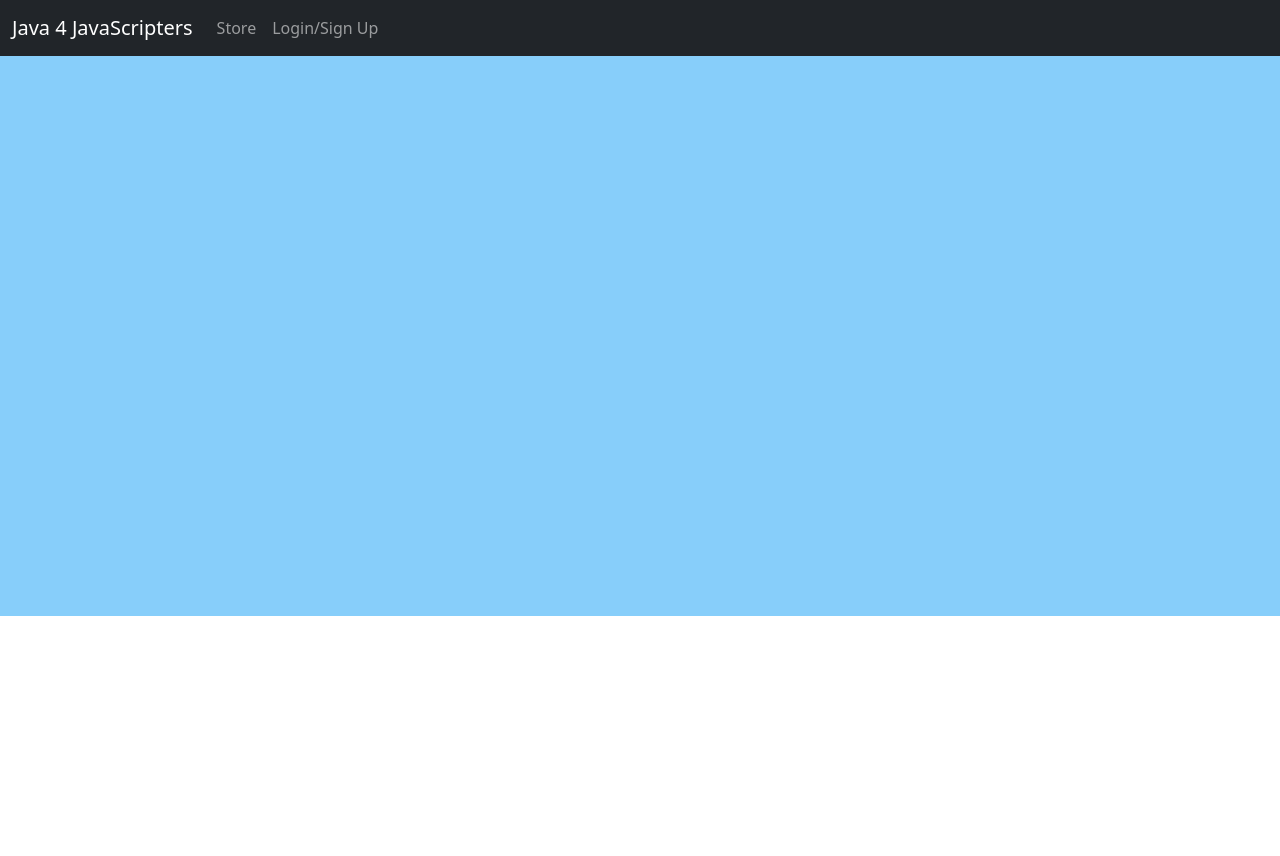
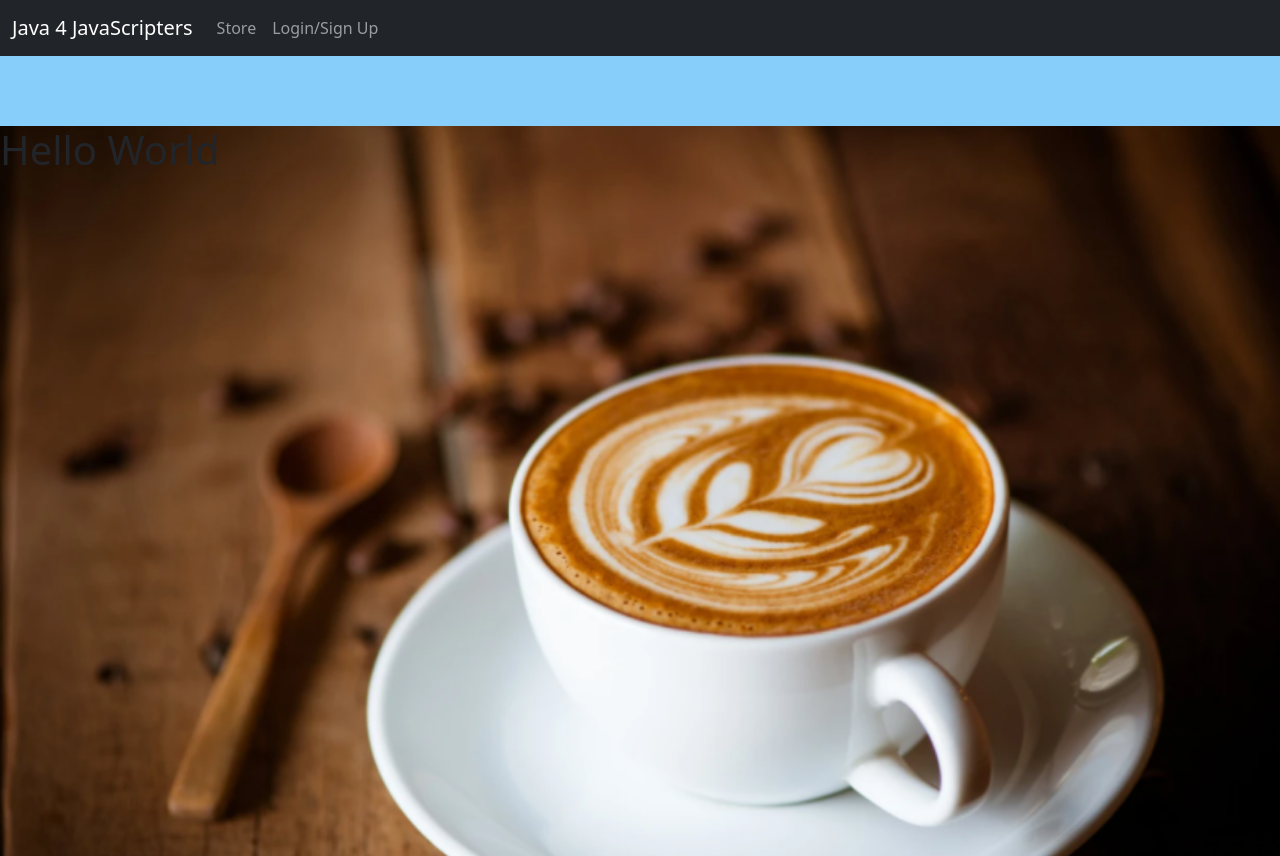
Before and after one commit to stuartwood2010/SW_Java4Javascripters, a React (Create React App) app in the folder client/: page / in a window 1280 px wide. Before the commit the page ends 800 px from the top, so only its background shows below. Built offline with nearby package versions, Linux system fonts and the light colour scheme.

Commit message:
Style pages

```diff
--- a/client/src/components/jumbotron/Jumbotron.jsx
+++ b/client/src/components/jumbotron/Jumbotron.jsx
@@ -1,13 +1,12 @@
 import React from "react";
-import  "./jumbotron.scss";
+import './jumbotron.scss' ;
 
 function Jumbotron({ children }) {
   return (
-    <div
-    style={{height: 560, clear: "both", paddingTop: 120, textAlign: "center" }}
-    >
-      {children}
-    </div>
+        <div className="jumbotron">
+            <h1>Hello World</h1>
+            {children}
+        </div>
   );
 }
 
--- a/client/src/components/jumbotron/jumbotron.scss
+++ b/client/src/components/jumbotron/jumbotron.scss
@@ -1,6 +1,35 @@
 .jumbotron {
-    height: 560;
-    clear: both;
-    padding-top: 120;
-    text-align: center;
+    background: {
+        image: url(../../../public/images/jumbotron.png);
+        size: 100%;
+        height: 500px;
+    }
+    width: 100%;
+    height: calc(100vh - 70px);
+    background-color: lightsalmon;
+    position: relative;
+    top: 70px;
+    scroll-behavior: smooth;
+    scroll-snap-type: y mandatory;
+    scrollbar-width: none;  // for firefox//
+    &::-webkit-scrollbar{
+        display:none;
+    }
+    > *{
+        width: 100vw;
+
+        scroll-snap-align: start;
+    }
 }
+
+// .jumbotron {
+//     height: 900px;
+//     clear: both;
+//     padding-top: 120;
+//     text-align: center;
+//     background: {
+//         image: url(../../../public/images/jumbotron.png);
+//         size: 100%;
+//         height: 500px;
+//     }
+// }
--- a/client/src/components/navbar/Navbar.jsx
+++ b/client/src/components/navbar/Navbar.jsx
@@ -4,6 +4,7 @@ import { Navbar, Nav, Container, Modal, Tab } from 'react-bootstrap';
 import SignUpForm from '../signupForm/SignupForm';
 import LoginForm from '../loginForm/LoginForm';
 import Auth from '../../utils/auth';
+import './navbar.scss';
 
 const AppNavbar = () => {
   // set modal display state
```
Also changed, not shown: client/public/images/jumbotron.png (added).
